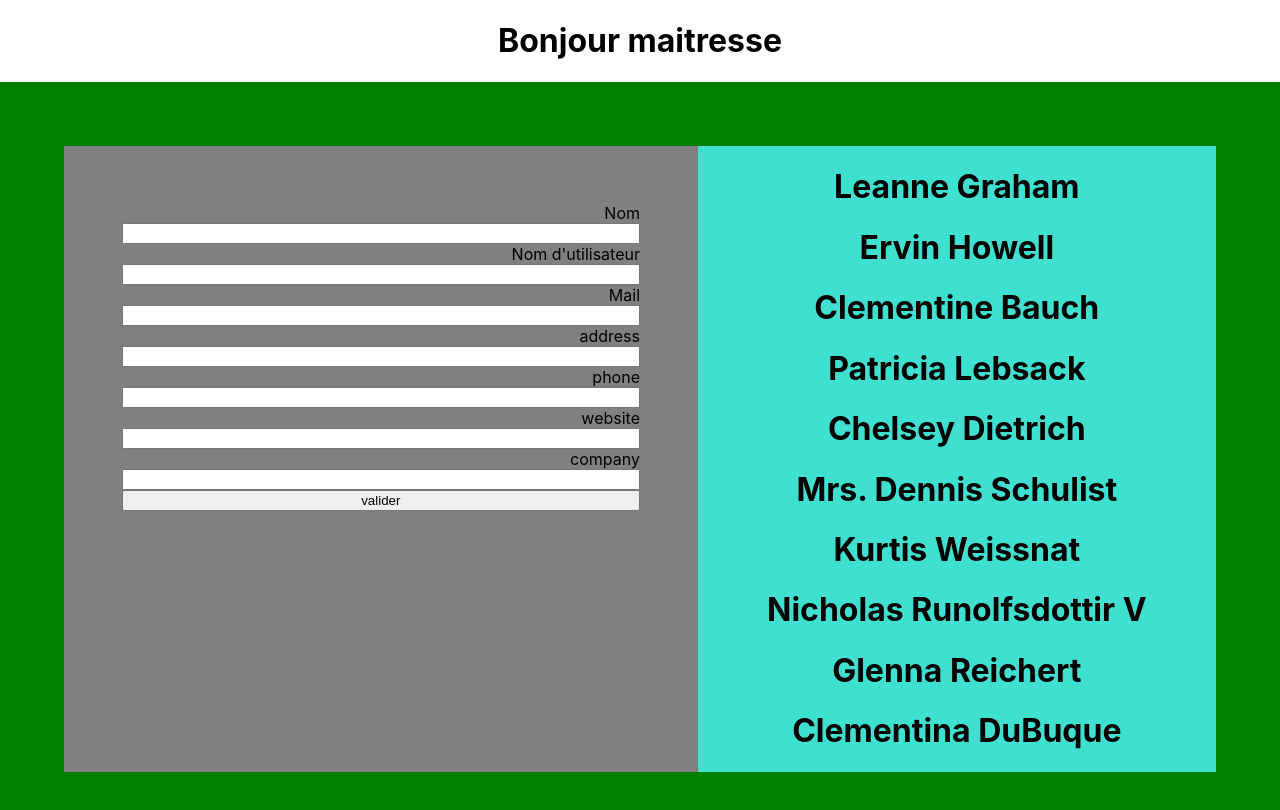
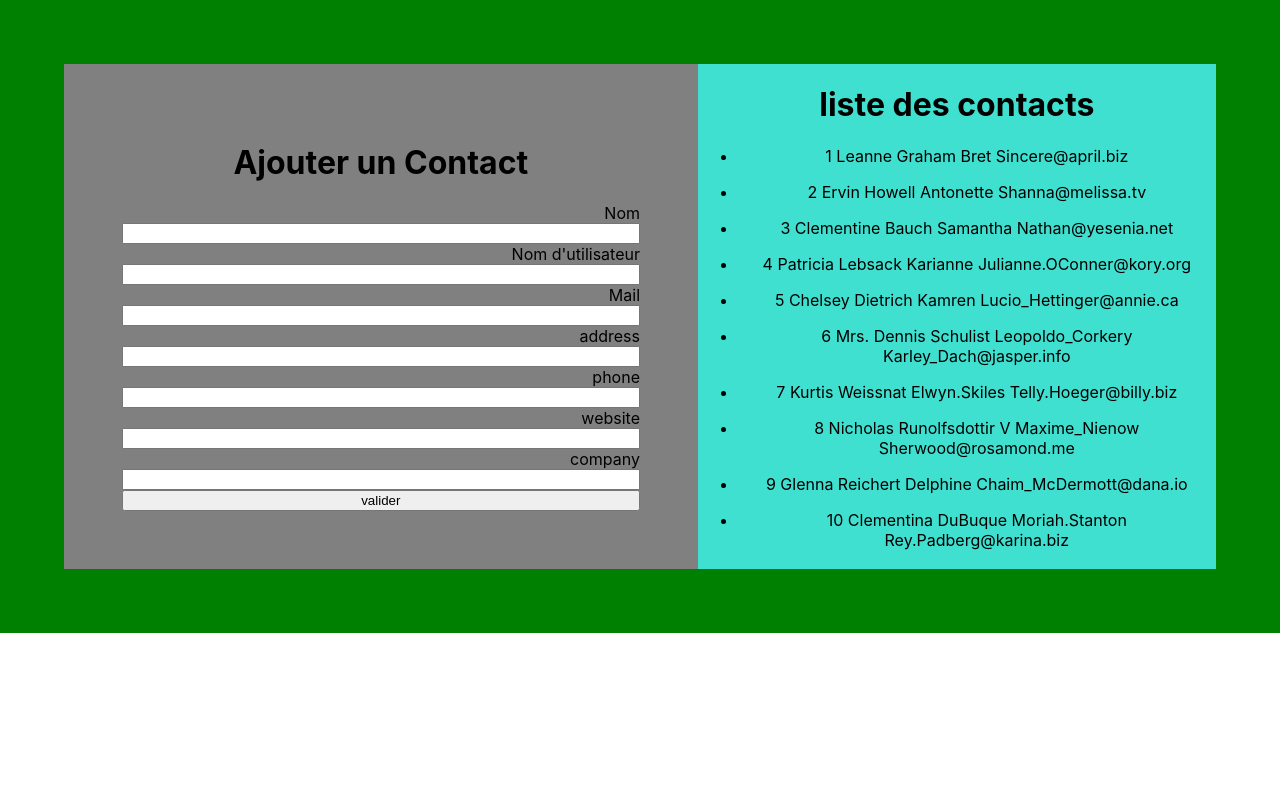
Before and after one commit to espoirmat/gestionnaire_de_contact, a React (Create React App) app: page / in a window 1280 px wide. Shown: the top 810 px of the page. Built offline with nearby package versions, Linux system fonts and the light colour scheme.

Commit message:
Quelque arrangement niveau css

```diff
--- a/src/AddContact.jsx
+++ b/src/AddContact.jsx
@@ -8,6 +8,8 @@ import React from 'react';
 function AddContact()
 {
    return (<div className="form">
+
+   <h1>Ajouter un Contact</h1>
 
     <form className="formulaire" >
         <label htmlFor="nom">Nom</label>
--- a/src/App.js
+++ b/src/App.js
@@ -5,7 +5,6 @@ import Home from './Home';
 function App() {
   return (
     <div className="App">
-      <h1>Bonjour maitresse</h1>
       <Home/>
     </div>
   );
--- a/src/ListContact.jsx
+++ b/src/ListContact.jsx
@@ -5,7 +5,15 @@ import React from 'react'
 function ListContact() {
   return (
     <div className="list_item">
-      {ContactItem.map(ContactItem=>(<h1 key={ContactItem.id}>{ContactItem.name}</h1>))}
+    <h1>liste des contacts</h1>
+    {ContactItem.map(ContactItem=>(<p key={ContactItem.id}>
+
+      <ul>
+        <li>{ContactItem.id} {""} {ContactItem.name}{""} {ContactItem.username}{""} {ContactItem.email}</li>
+      </ul>
+
+
+      </p>))}
     </div>
   )
 }
```
Also changed, not shown: src/data/ContactItem.js (line endings or trailing spaces).
